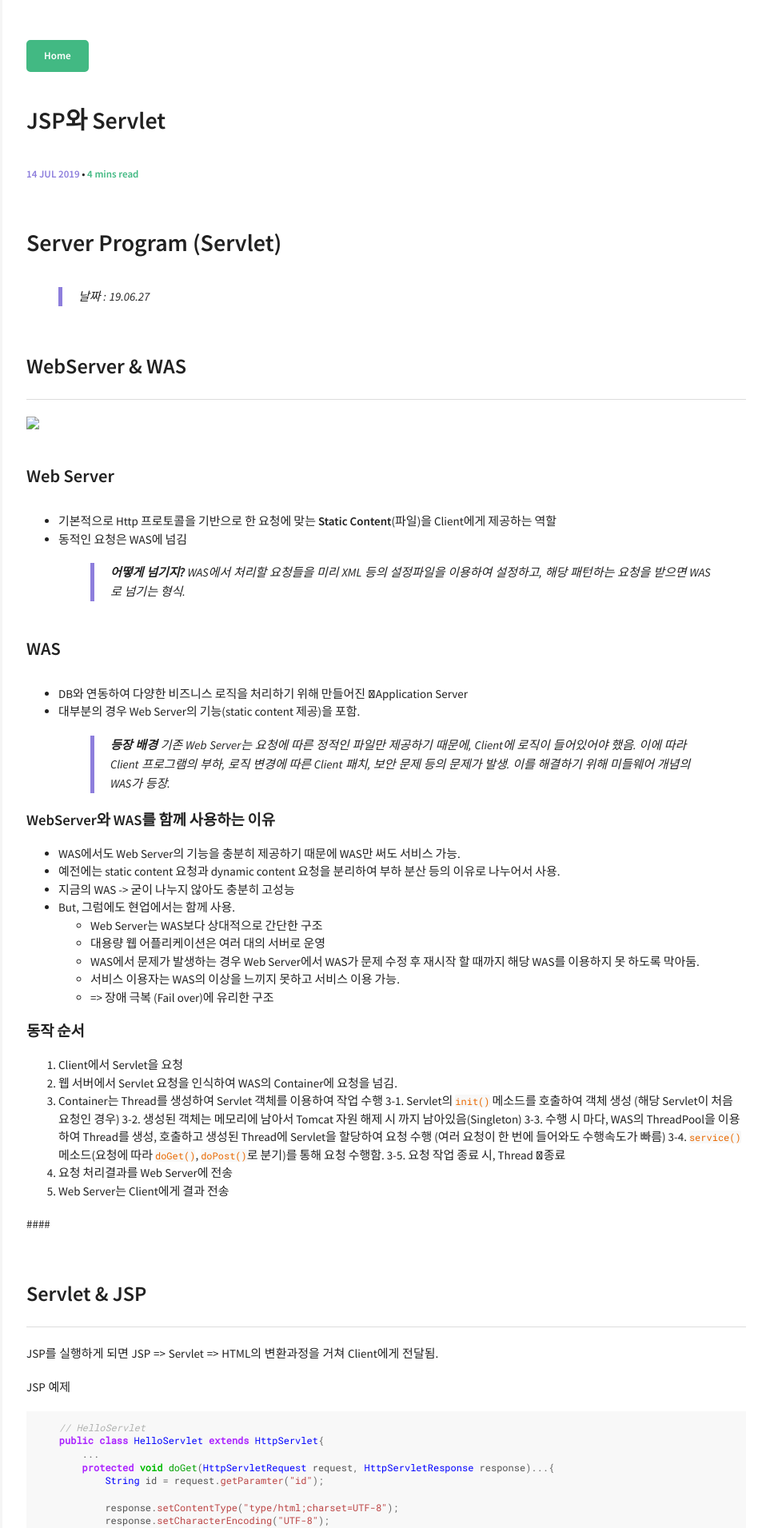
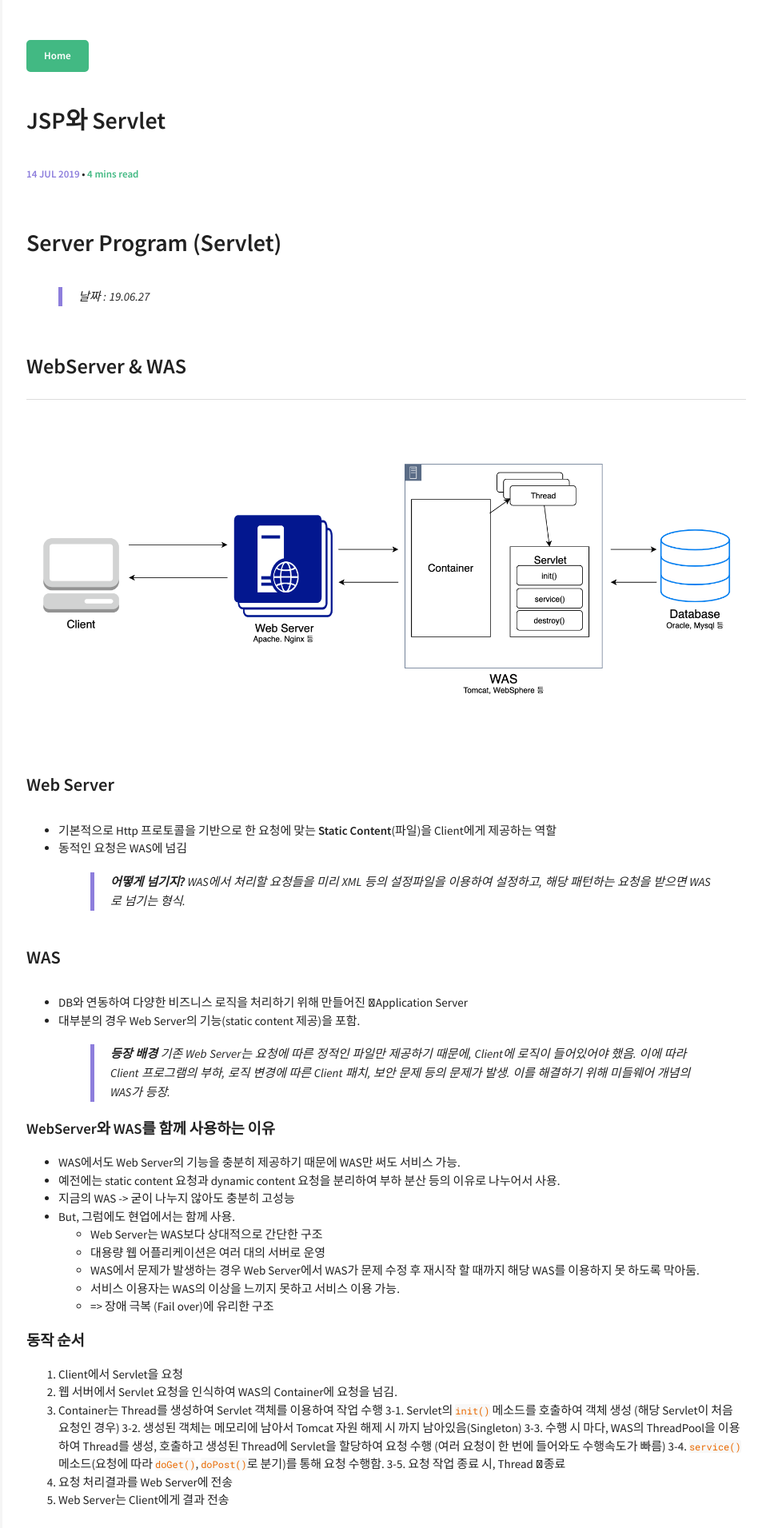
Before and after one commit to move02/move02.github.io, a Jekyll site: the page built from _posts/2019-07-14-JSP와-Servlet.md, in a window 1280 px wide. Shown: the top 1911 px of the page at 80% size, without its empty margins (317-1280 px from the left). Built offline with Jekyll 4.4.1, drawn with Linux system fonts in a browser that asks for light colours.

Commit message:
img 경로 수정

```diff
--- a/_posts/2019-07-14-JSP와-Servlet.md
+++ b/_posts/2019-07-14-JSP와-Servlet.md
@@ -12,7 +12,7 @@ Server Program (Servlet)
 
 ## WebServer & WAS
 
-<center><img src="../img/webserver-was.png"></center>
+<center><img src="/img/webserver-was.png"></center>
 
 ### Web Server
 - 기본적으로 Http 프로토콜을 기반으로 한 요청에 맞는 **Static Content**(파일)을 Client에게 제공하는 역할
```
